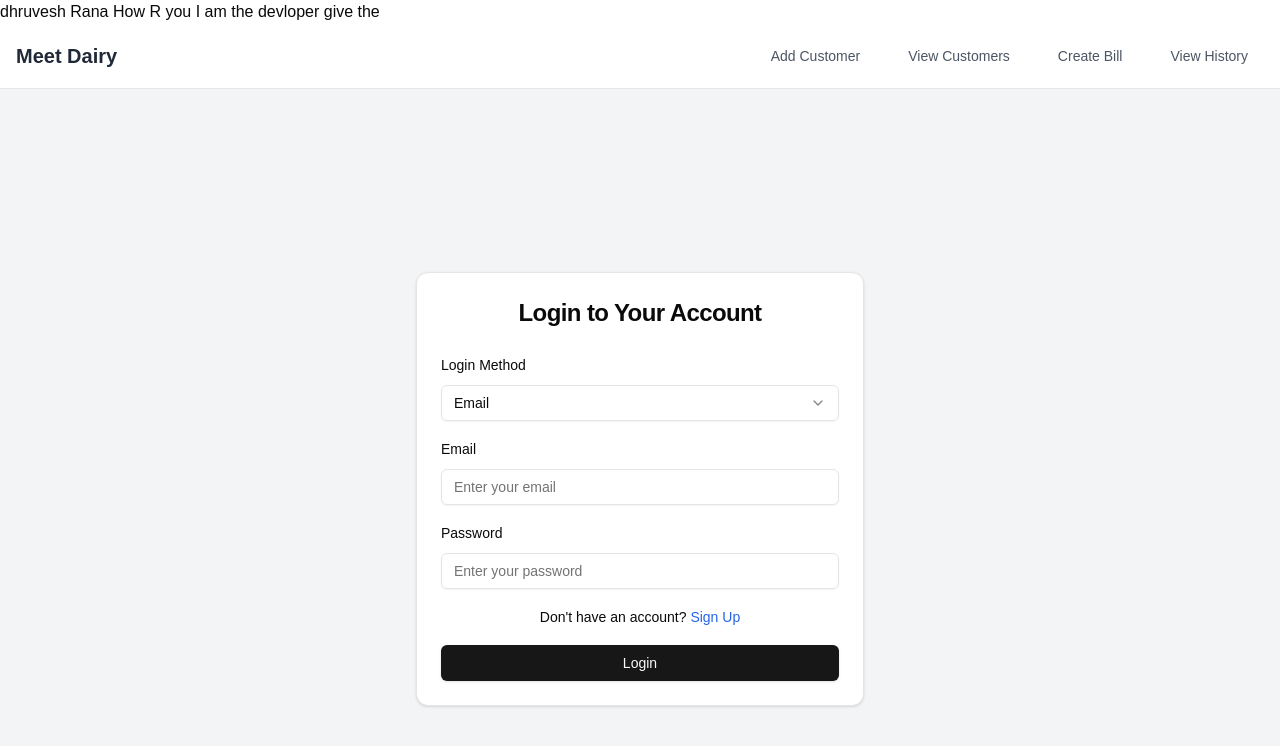
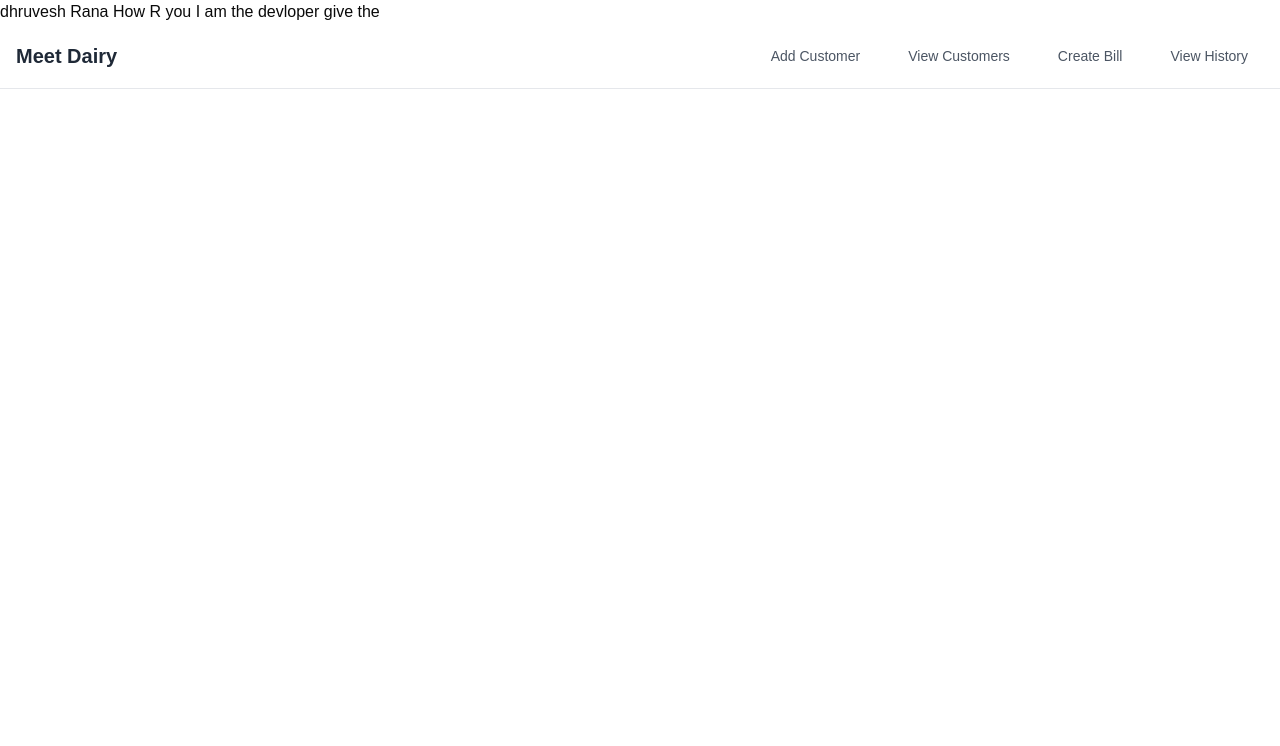
Before and after one commit to dhruveshrana22/dairy_management_by_demo, a Next.js app: page / in a window 1280 px wide. Shown: the top 746 px of the page. Built offline with nearby package versions, Linux system fonts and the light colour scheme.

Commit message:
delete login

```diff
--- a/src/app/page.tsx
+++ b/src/app/page.tsx
@@ -6,8 +6,6 @@ export default function Home() {
     <>
       <div>dhruvesh Rana How R you I am the devloper give the</div>
       <Header />
-
-      <LoginForm />
     </>
   );
 }
```
